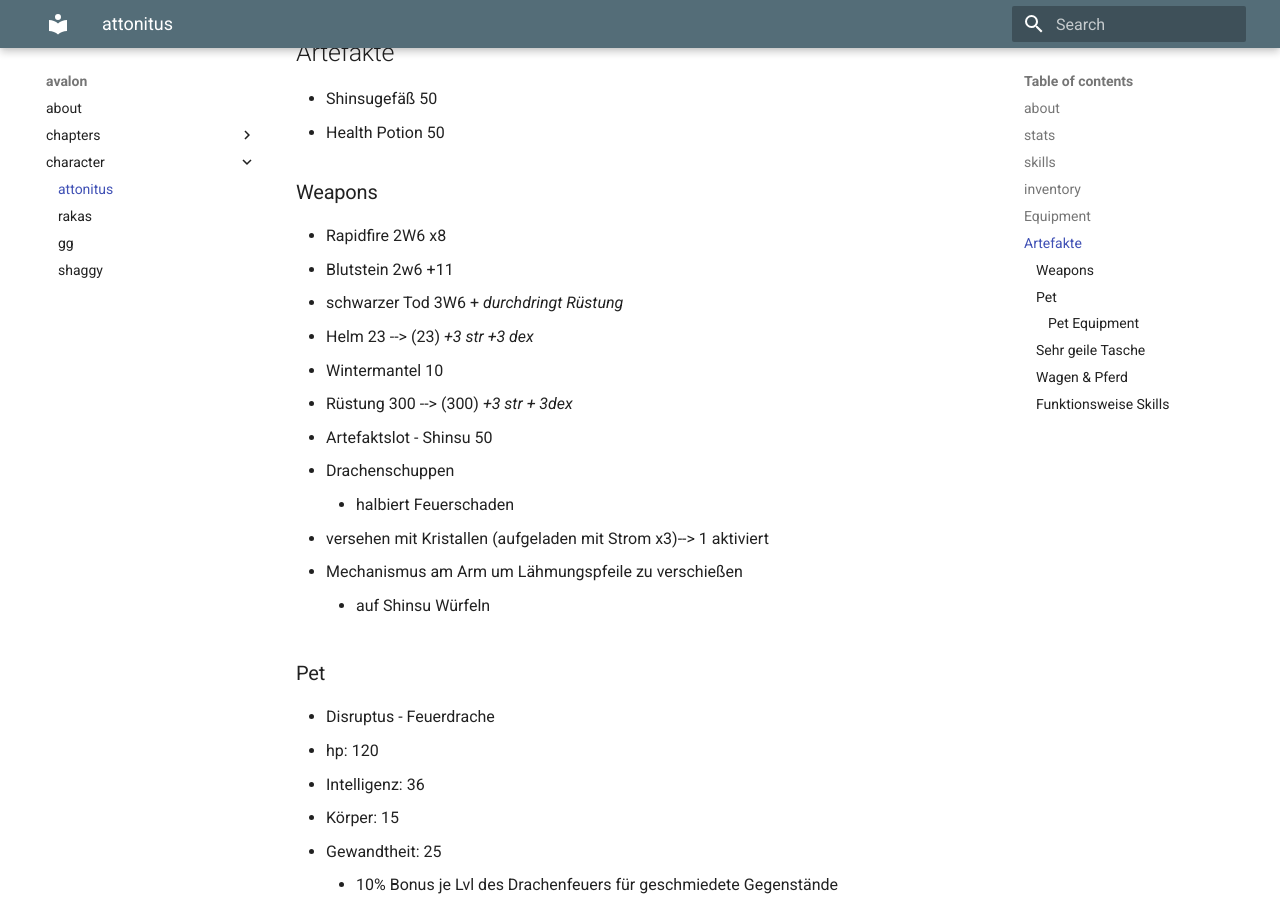
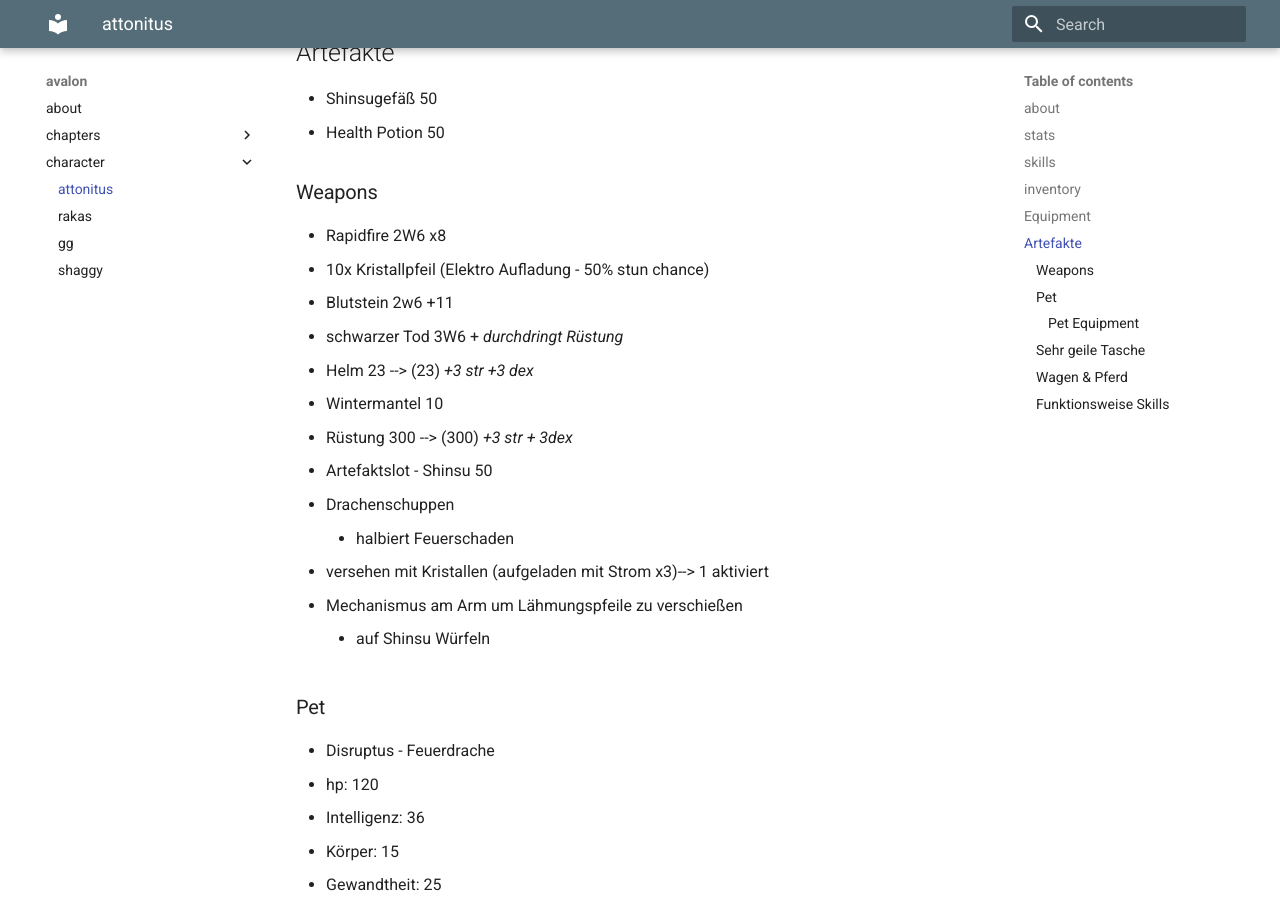
Before and after one commit to mkdocs-pnp/avalon, an MkDocs documentation site: the page built from docs/character/attonitus_fulgur.md, in a window 1280 px wide and 900 px high, scrolled down 1257 px. Built offline with MkDocs 1.6.1 and Material for MkDocs 9.7.7, drawn with Linux system fonts in a browser that asks for light colours.

Commit message:
Update attonitus_fulgur.md

```diff
--- a/docs/character/attonitus_fulgur.md
+++ b/docs/character/attonitus_fulgur.md
@@ -41,6 +41,7 @@
 ### Weapons
 
 * Rapidfire                2W6 x8
+  * 10x Kristallpfeil (Elektro Aufladung - 50% stun chance)
 * Blutstein                2w6 +11
 * schwarzer Tod            3W6 + _durchdringt Rüstung_
 * Helm                     23 --> (23) _+3 str +3 dex_
```
